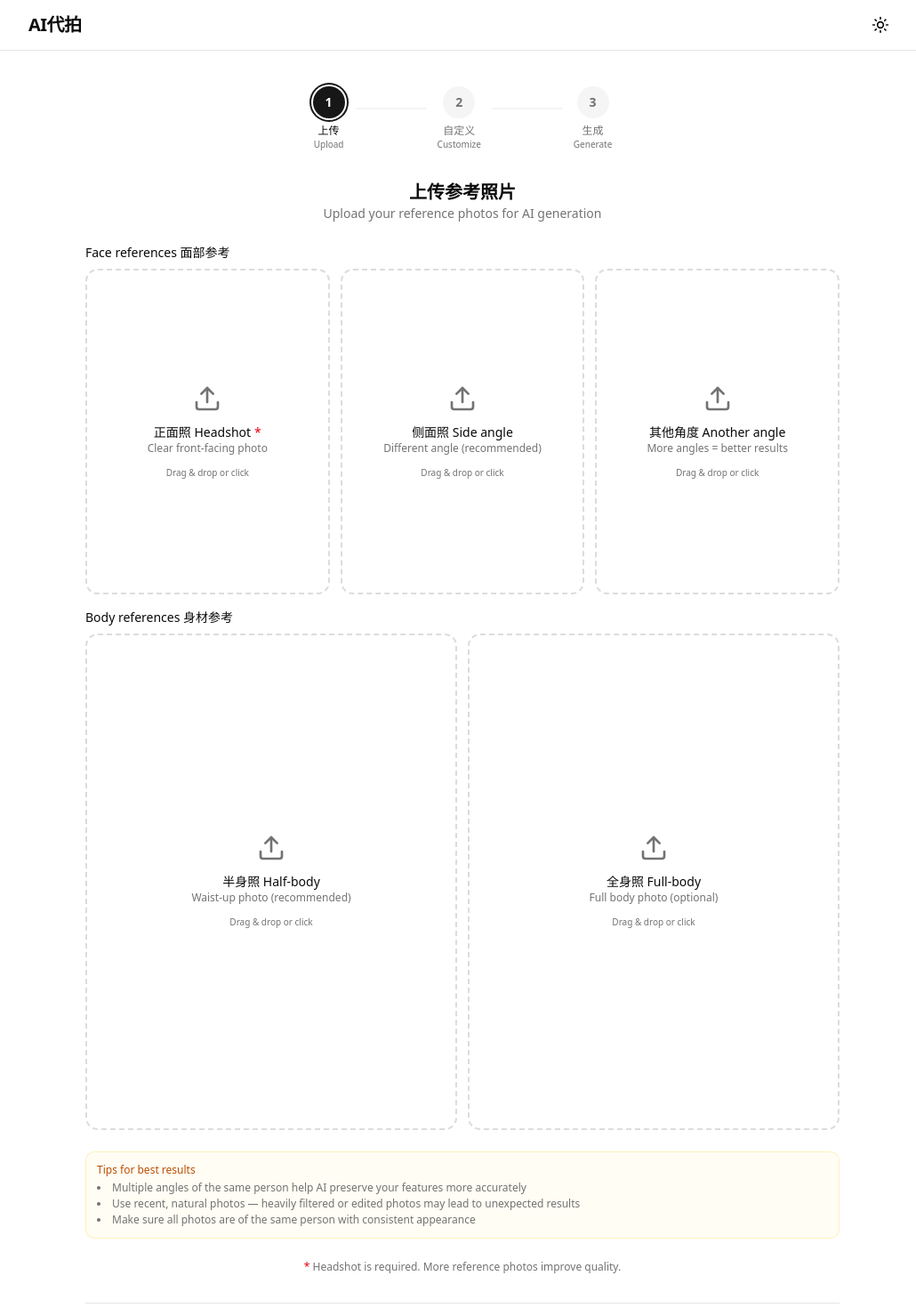
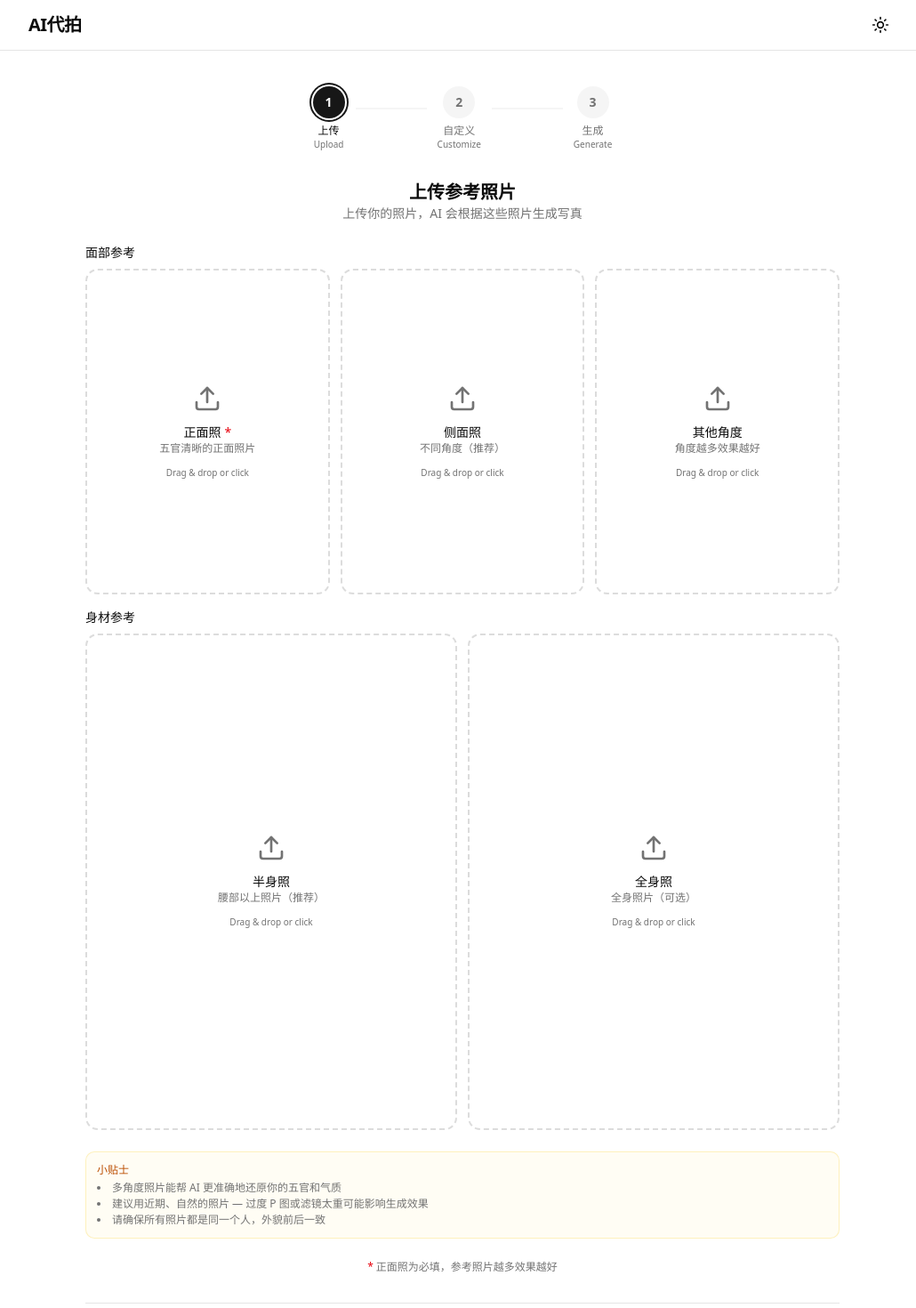
Before and after one commit to xingfanxia/ai-daipai, a Next.js app: page /create in a window 1280 px wide. Shown: the top 1470 px of the page at 89% size, without its empty margins (120-1150 px from the left). Built offline with nearby package versions, Linux system fonts and the light colour scheme.

Commit message:
fix: localize upload UI to Chinese

```diff
--- a/src/components/upload/upload-step.tsx
+++ b/src/components/upload/upload-step.tsx
@@ -15,20 +15,20 @@ type SlotDef = {
 const faceSlots: SlotDef[] = [
   {
     slot: "headshot",
-    label: "正面照 Headshot",
-    sublabel: "Clear front-facing photo",
+    label: "正面照",
+    sublabel: "五官清晰的正面照片",
     required: true,
   },
   {
     slot: "headshot2",
-    label: "侧面照 Side angle",
-    sublabel: "Different angle (recommended)",
+    label: "侧面照",
+    sublabel: "不同角度（推荐）",
     required: false,
   },
   {
     slot: "headshot3",
-    label: "其他角度 Another angle",
-    sublabel: "More angles = better results",
+    label: "其他角度",
+    sublabel: "角度越多效果越好",
     required: false,
   },
 ];
@@ -36,14 +36,14 @@ const faceSlots: SlotDef[] = [
 const bodySlots: SlotDef[] = [
   {
     slot: "halfbody",
-    label: "半身照 Half-body",
-    sublabel: "Waist-up photo (recommended)",
+    label: "半身照",
+    sublabel: "腰部以上照片（推荐）",
     required: false,
   },
   {
     slot: "fullbody",
-    label: "全身照 Full-body",
-    sublabel: "Full body photo (optional)",
+    label: "全身照",
+    sublabel: "全身照片（可选）",
     required: false,
   },
 ];
@@ -58,13 +58,13 @@ export function UploadStep() {
       <div className="text-center">
         <h2 className="text-xl font-semibold">上传参考照片</h2>
         <p className="text-sm text-muted-foreground">
-          Upload your reference photos for AI generation
+          上传你的照片，AI 会根据这些照片生成写真
         </p>
       </div>
 
       <div className="flex flex-col gap-4">
         <div>
-          <p className="text-sm font-medium mb-2">Face references 面部参考</p>
+          <p className="text-sm font-medium mb-2">面部参考</p>
           <div className="grid grid-cols-1 gap-3 sm:grid-cols-3">
             {faceSlots.map(({ slot, label, sublabel, required }) => (
               <UploadZone
@@ -81,7 +81,7 @@ export function UploadStep() {
           </div>
         </div>
         <div>
-          <p className="text-sm font-medium mb-2">Body references 身材参考</p>
+          <p className="text-sm font-medium mb-2">身材参考</p>
           <div className="grid grid-cols-1 gap-3 sm:grid-cols-2">
             {bodySlots.map(({ slot, label, sublabel, required }) => (
               <UploadZone
@@ -100,17 +100,16 @@ export function UploadStep() {
       </div>
 
       <div className="rounded-lg border border-amber-200/50 bg-amber-50/50 dark:border-amber-900/30 dark:bg-amber-950/20 p-3 text-xs text-muted-foreground">
-        <p className="font-medium text-amber-700 dark:text-amber-400 mb-1">Tips for best results</p>
+        <p className="font-medium text-amber-700 dark:text-amber-400 mb-1">小贴士</p>
         <ul className="list-disc list-inside space-y-0.5">
-          <li>Multiple angles of the same person help AI preserve your features more accurately</li>
-          <li>Use recent, natural photos — heavily filtered or edited photos may lead to unexpected results</li>
-          <li>Make sure all photos are of the same person with consistent appearance</li>
+          <li>多角度照片能帮 AI 更准确地还原你的五官和气质</li>
+          <li>建议用近期、自然的照片 — 过度 P 图或滤镜太重可能影响生成效果</li>
+          <li>请确保所有照片都是同一个人，外貌前后一致</li>
         </ul>
       </div>
 
       <p className="text-center text-xs text-muted-foreground">
-        <span className="text-destructive">*</span> Headshot is required. More
-        reference photos improve quality.
+        <span className="text-destructive">*</span> 正面照为必填，参考照片越多效果越好
       </p>
     </div>
   );
```
